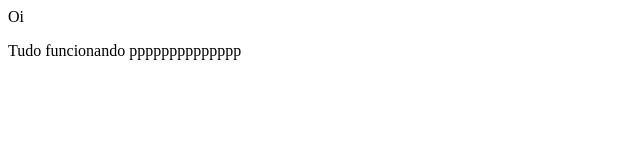
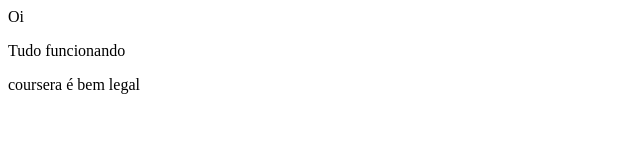
Before and after one commit to brunokubiack/coursera-test, a plain HTML site: page site/index.html in a window 1280 px wide. Shown: the whole page, without its empty margins (0-640 px from the left). Drawn offline with Linux system fonts and the light colour scheme.

Commit message:
colocando o coursera legal

```diff
--- a/site/index.html
+++ b/site/index.html
@@ -1,20 +1,25 @@
 <html>
     <head>
+
         <!-- Google Tag Manager -->
         <script>(function(w,d,s,l,i){w[l]=w[l]||[];w[l].push({'gtm.start':
         new Date().getTime(),event:'gtm.js'});var f=d.getElementsByTagName(s)[0],
         j=d.createElement(s),dl=l!='dataLayer'?'&l='+l:'';j.async=true;j.src=
         'https://www.googletagmanager.com/gtm.js?id='+i+dl;f.parentNode.insertBefore(j,f);
         })(window,document,'script','dataLayer','GTM-WQ4ZPDM');</script>
+
         <!-- End Google Tag Manager -->
         <title>Blog do TESTE</title>
     </head>
     <body>
+
         <!-- Google Tag Manager (noscript) -->
         <noscript><iframe src="https://www.googletagmanager.com/ns.html?id=GTM-WQ4ZPDM"
         height="0" width="0" style="display:none;visibility:hidden"></iframe></noscript>
         <!-- End Google Tag Manager (noscript) -->
+
         <p>Oi</p>
-        <p>Tudo funcionando pppppppppppppp</p>
+        <p>Tudo funcionando</p>
+        <p>coursera é bem legal</p>
     </body>
 </html>
```
